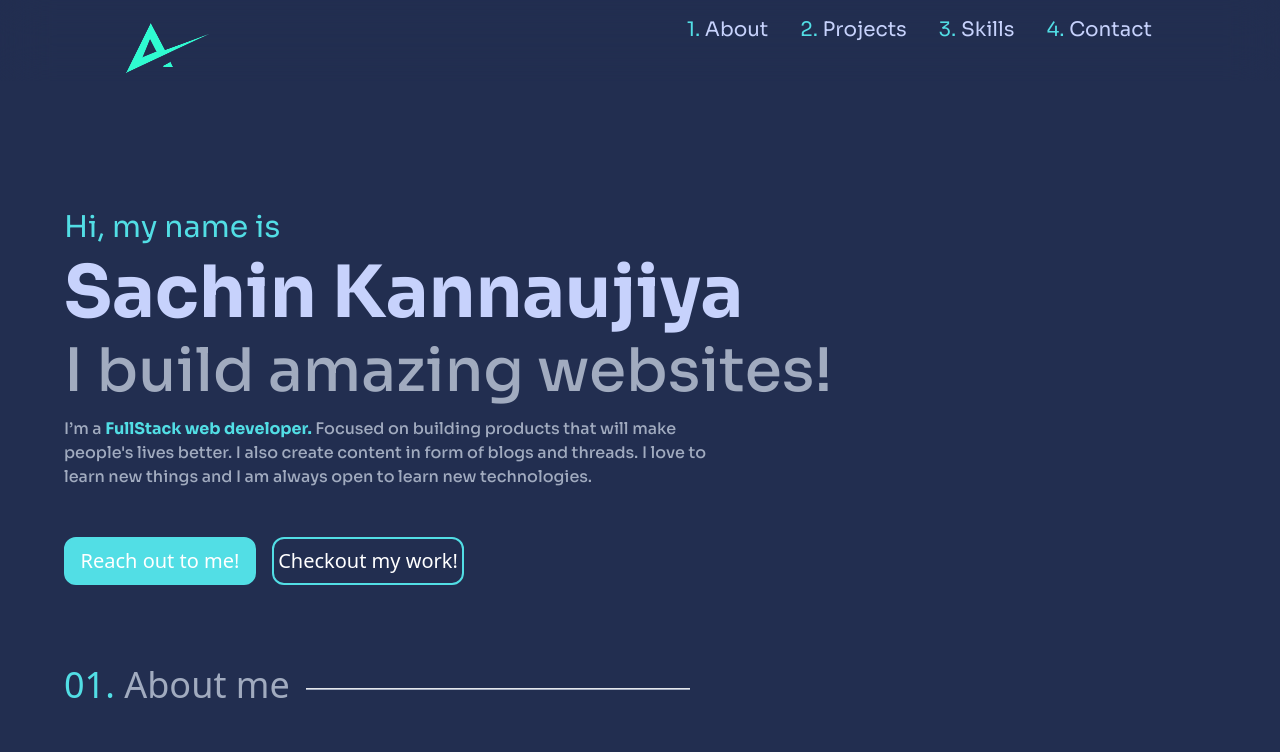
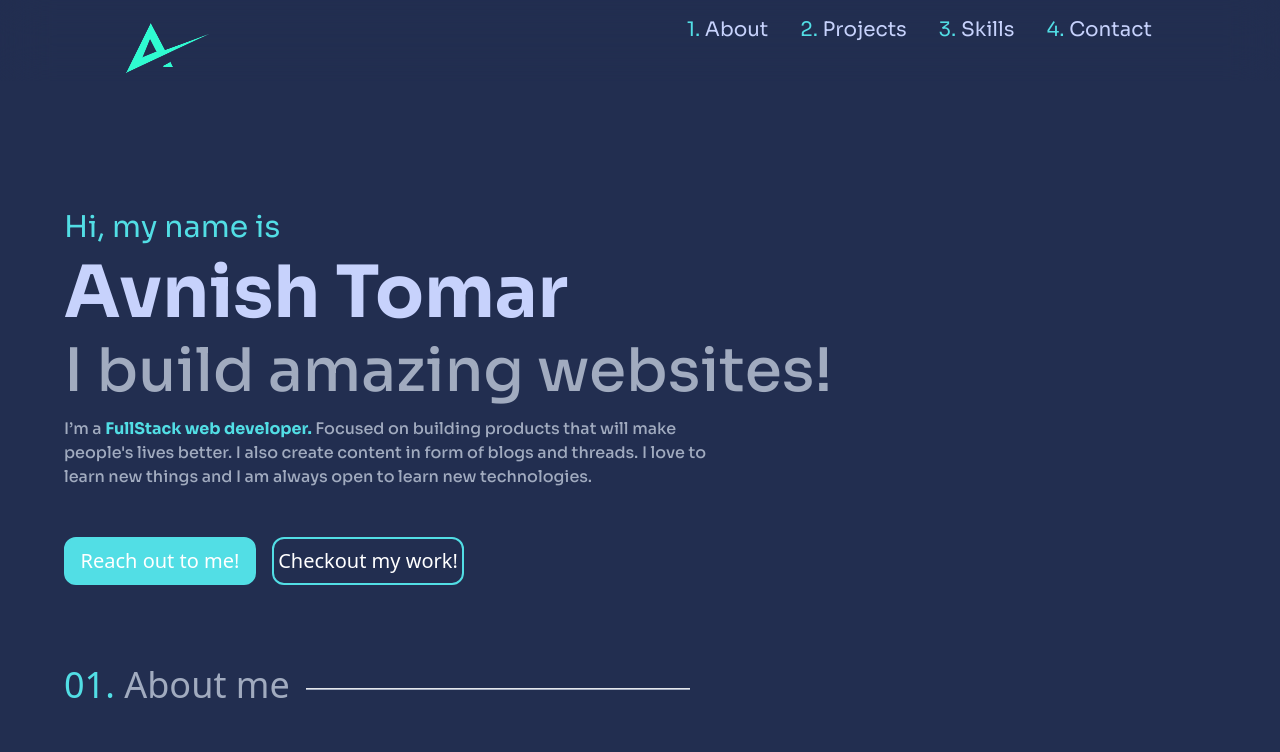
Before and after one commit to sachinkannaujiya98/portfolio, a React (Create React App) app: page / in a window 1280 px wide. Shown: the top 752 px of the page. Built offline with nearby package versions, Linux system fonts and the light colour scheme.

Commit message:
minor changes

```diff
--- a/src/pages/About.js
+++ b/src/pages/About.js
@@ -1,6 +1,7 @@
 import React from 'react';
-import Avatar from "../assets/sachin.jpg";
 import Scrollcontent from '../Component/aos/content';
+import Avatar from "../assets/avnish1.jpeg"
+
 const About = () => {
   return (
     <div className='mb-20'>
--- a/src/pages/Info.js
+++ b/src/pages/Info.js
@@ -6,7 +6,7 @@ const Info = () => {
       <div className='mb-20'>
         <div>
           <h4 className=' text-[#52DEE5] font-Sora text-3xl mt-32'>Hi, my name is</h4>
-          <h1 className='text-7xl font-bold font-Sora my-3 text-[#C7D2FC]'>Sachin Kannaujiya</h1>
+          <h1 className='text-7xl font-bold font-Sora my-3 text-[#C7D2FC]'>Avnish Tomar</h1>
           <h2 className='text-[#A1ABBF] font-Sora text-6xl font-medium my-2 leading-0'>I build amazing websites!</h2>
         </div>
         <div className='w-7/12'>
```
Also changed, not shown: src/assets/avnish1.jpeg (added), src/assets/avnish2.jpeg (added).
